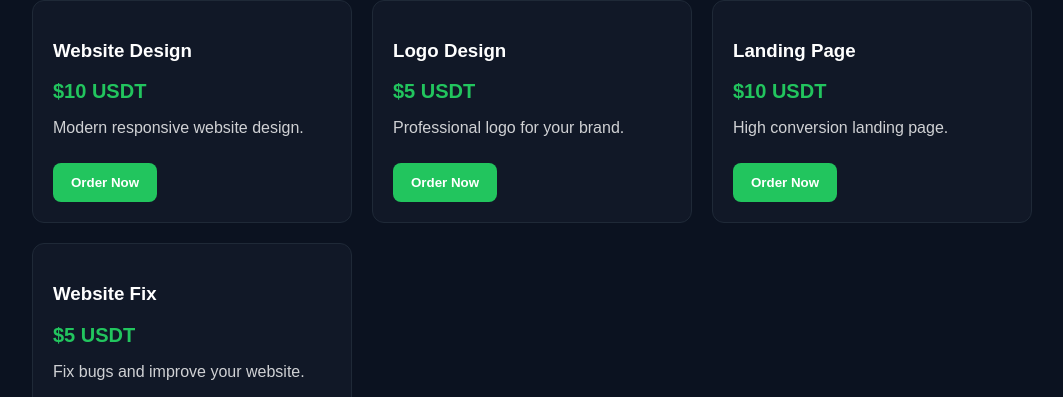
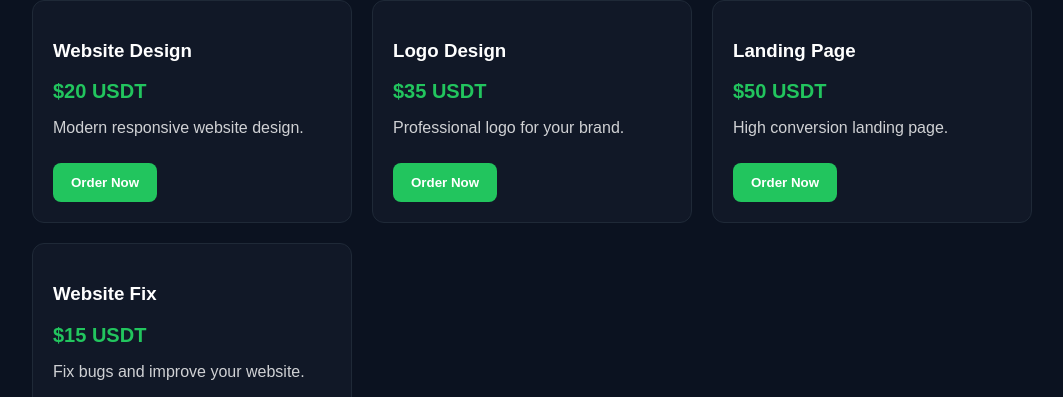
Before and after one commit to kaushka9/Kimo, a plain HTML site: page index.html in a window 1280 px wide. Shown: the part 298-695 px from the top of the page, without its empty margins (108-1171 px from the left). Drawn offline with Linux system fonts and the light colour scheme.

Commit message:
Update index.html

```diff
--- a/index.html
+++ b/index.html
@@ -86,28 +86,28 @@ footer{
 
   <div class="card">
     <h3>Website Design</h3>
-    <div class="price">$10 USDT</div>
+    <div class="price">$20 USDT</div>
     <p>Modern responsive website design.</p>
     <button class="btn" onclick="order('Website Design')">Order Now</button>
   </div>
 
   <div class="card">
     <h3>Logo Design</h3>
-    <div class="price">$5 USDT</div>
+    <div class="price">$35 USDT</div>
     <p>Professional logo for your brand.</p>
     <button class="btn" onclick="order('Logo Design')">Order Now</button>
   </div>
 
   <div class="card">
     <h3>Landing Page</h3>
-    <div class="price">$10 USDT</div>
+    <div class="price">$50 USDT</div>
     <p>High conversion landing page.</p>
     <button class="btn" onclick="order('Landing Page')">Order Now</button>
   </div>
 
   <div class="card">
     <h3>Website Fix</h3>
-    <div class="price">$5 USDT</div>
+    <div class="price">$15 USDT</div>
     <p>Fix bugs and improve your website.</p>
     <button class="btn" onclick="order('Website Fix')">Order Now</button>
   </div>
```
